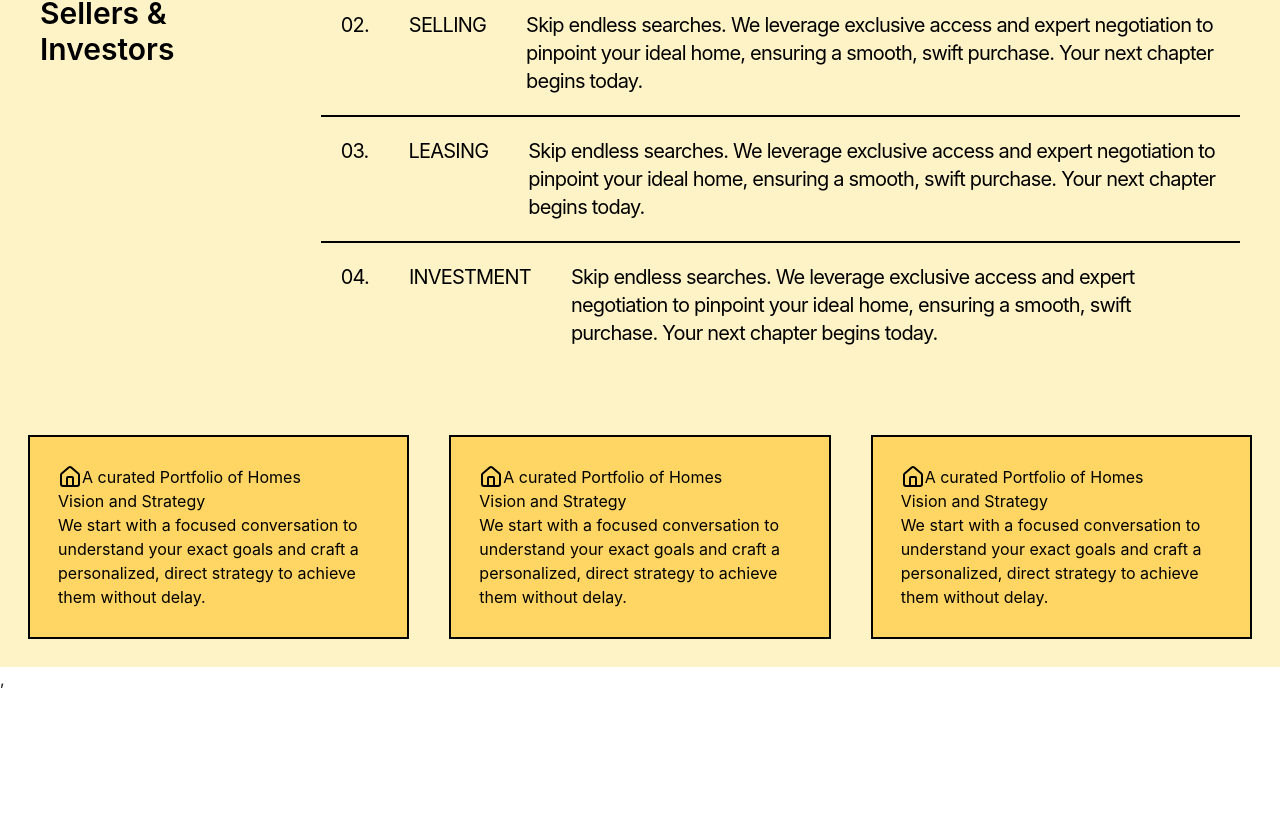
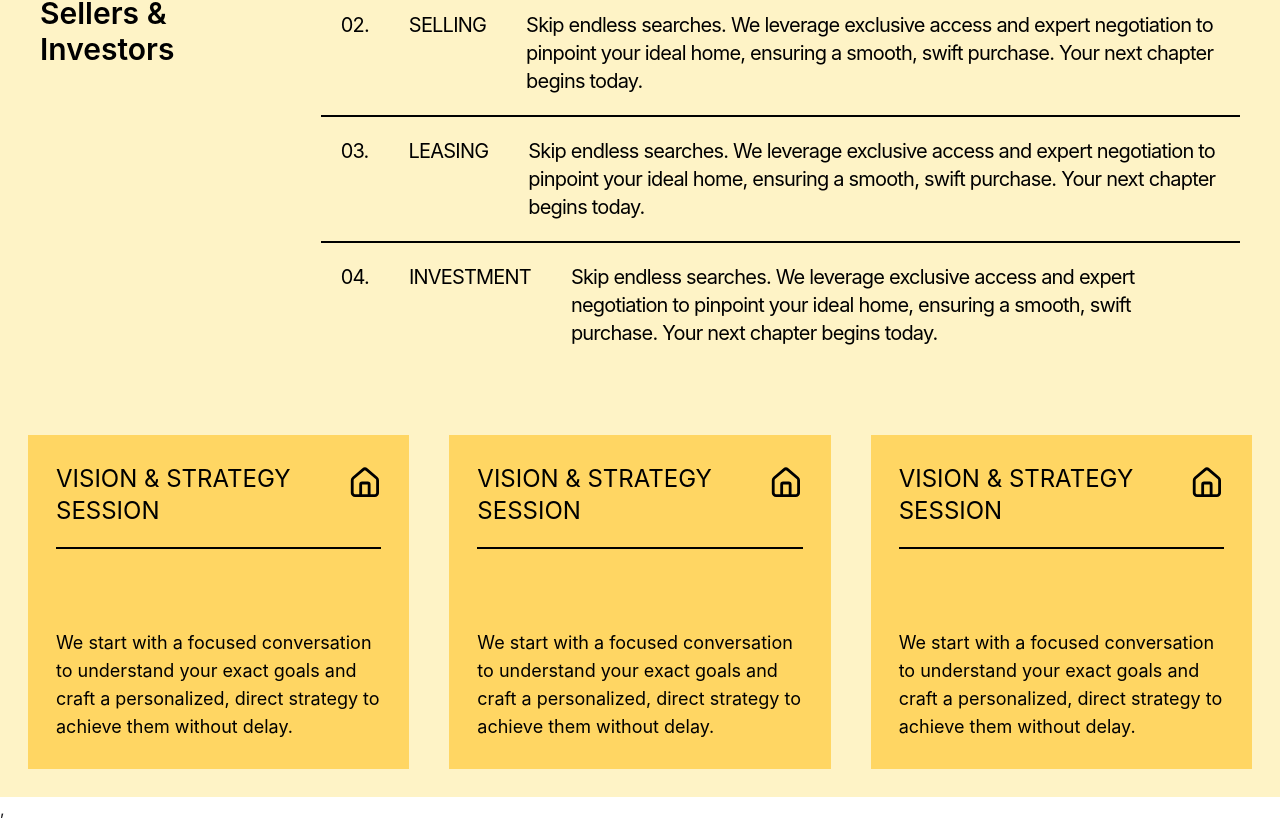
Before and after one commit to acquah-forever/my-realEstate, a React (Vite) app: page / in a window 1280 px wide. Shown: the part 4333-5154 px from the top of the page. Before the commit the page ends 5024 px from the top, so only its background shows below. Built offline with nearby package versions, Linux system fonts and the light colour scheme.

Commit message:
added lucide icons

```diff
--- a/src/MoreInfo.jsx
+++ b/src/MoreInfo.jsx
@@ -4,34 +4,31 @@ import { House } from 'lucide-react'
 const MoreInfo = () => {
     return (
         <div className='p-7 flex justify-between space-x-10'>
-            <div className='bg-amber-400/50 p-7 border-2 max-w-2xl'>
-                <div className='flex'>
-                    <House />
-                    <h1>A curated Portfolio of Homes</h1>
+            <div className='bg-amber-400/50 p-7 max-w-2xl'>
+                <div className='mb-5 flex justify-between'>
+                    <h1 className='uppercase text-2xl'>Vision & Strategy Session</h1>
+                    <House className='w-10 h-10' />
                 </div>
-                <h1>Vision and Strategy</h1>
-                <div></div>
-                <h3>We start with a focused conversation to understand your exact goals and craft a personalized, direct strategy to achieve them without delay.</h3>
+                <div className='border-t-2 mb-20'></div>
+                <h3 className='text-lg'>We start with a focused conversation to understand your exact goals and craft a personalized, direct strategy to achieve them without delay.</h3>
             </div>
 
-            <div className='p-7 bg-amber-400/50 border-2 max-w-2xl'>
-                <div className='flex'>
-                    <House />
-                    <h1>A curated Portfolio of Homes</h1>
+            <div className='bg-amber-400/50 p-7 max-w-2xl'>
+                <div className='mb-5 flex justify-between'>
+                    <h1 className='uppercase text-2xl'>Vision & Strategy Session</h1>
+                    <House className='w-10 h-10' />
                 </div>
-                <h1>Vision and Strategy</h1>
-                <div></div>
-                <h3>We start with a focused conversation to understand your exact goals and craft a personalized, direct strategy to achieve them without delay.</h3>
+                <div className='border-t-2 mb-20'></div>
+                <h3 className='text-lg'>We start with a focused conversation to understand your exact goals and craft a personalized, direct strategy to achieve them without delay.</h3>
             </div>
 
-            <div className='p-7 bg-amber-400/50 border-2 max-w-2xl'>
-                <div className='flex'>
-                    <House />
-                    <h1>A curated Portfolio of Homes</h1>
+            <div className='bg-amber-400/50 p-7 max-w-2xl'>
+                <div className='mb-5 flex justify-between'>
+                    <h1 className='uppercase text-2xl'>Vision & Strategy Session</h1>
+                    <House className='w-10 h-10' />
                 </div>
-                <h1>Vision and Strategy</h1>
-                <div></div>
-                <h3>We start with a focused conversation to understand your exact goals and craft a personalized, direct strategy to achieve them without delay.</h3>
+                <div className='border-t-2 mb-20'></div>
+                <h3 className='text-lg'>We start with a focused conversation to understand your exact goals and craft a personalized, direct strategy to achieve them without delay.</h3>
             </div>
         </div>
     )
```
